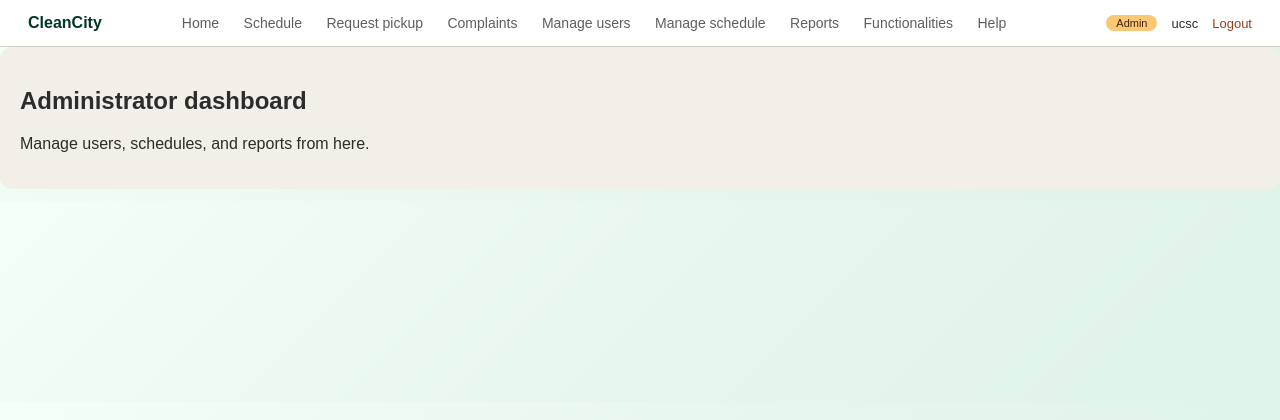
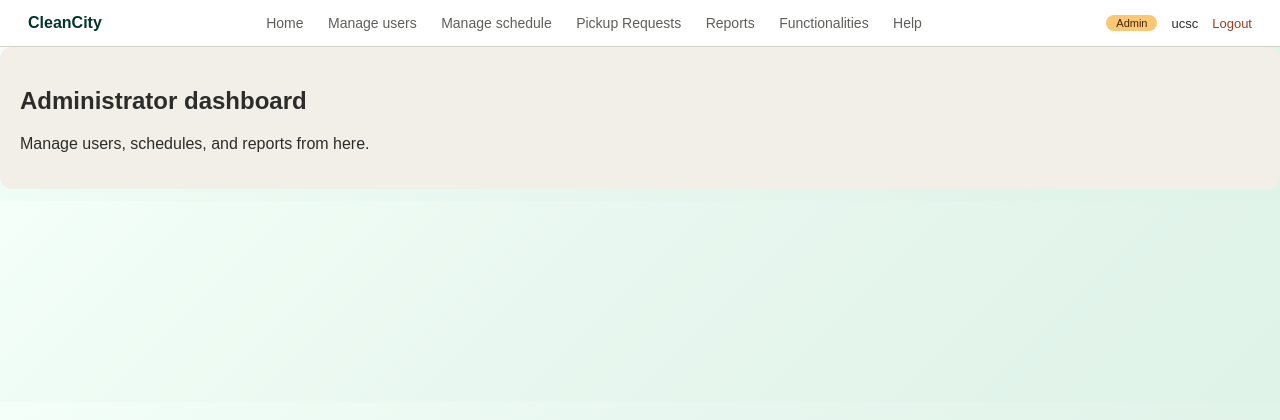
Before and after one commit to xMIRAA/waste-project, a PHP site: page /admin/admin_home.php in a window 1280 px wide. Shown: the top 420 px of the page. Run offline with PHP 8.4, Linux system fonts and the light colour scheme; a user stored in the database is signed in.

Commit message:
Changed the order of the navigation bar.Updated the if-else statement to cleanly divide admin's and resident's buttons

```diff
--- a/shared/navbar.php
+++ b/shared/navbar.php
@@ -1,21 +1,32 @@
 <div class="navbar">
   <div class="navbar-brand">CleanCity</div>
   <div class="navbar-links">
-    <a href="/waste-project/shared/home.php">Home</a>
-    <a href="/waste-project/resident/schedule.php">Schedule</a>
-    <a href="/waste-project/resident/request_pickup.php">Request pickup</a>
-    <a href="/waste-project/resident/complaints.php">Complaints</a>
-    <?php if ($_SESSION['role'] === 'admin'): ?>
+
+    <?php if (isset($_SESSION['role']) && $_SESSION['role'] === 'admin'): ?>
+      <!-- Admin-specific links -->
+      <a href="/waste-project/shared/home.php">Home</a>
       <a href="/waste-project/admin/manage_users.php">Manage users</a>
       <a href="/waste-project/admin/manage_schedule.php">Manage schedule</a>
+      <a href="/waste-project/admin/reports.php">Pickup Requests</a>
       <a href="/waste-project/admin/reports.php">Reports</a>
+      <a href="/waste-project/shared/functionalities.php">Functionalities</a>
+      <a href="/waste-project/shared/help.php">Help</a>
+    <?php else: ?>
+      <!-- Resident / Default user links -->
+      <a href="/waste-project/shared/home.php">Home</a>
+      <a href="/waste-project/resident/schedule.php">Schedule</a>
+      <a href="/waste-project/resident/request_pickup.php">Request pickup</a>
+      <a href="/waste-project/resident/complaints.php">Complaints</a>
+      <a href="/waste-project/shared/functionalities.php">Functionalities</a>
+      <a href="/waste-project/shared/help.php">Help</a>
     <?php endif; ?>
-    <a href="/waste-project/shared/functionalities.php">Functionalities</a>
-    <a href="/waste-project/shared/help.php">Help</a>
+
   </div>
   <div class="navbar-user">
-    <?php if ($_SESSION['role'] === 'admin'): ?><span class="badge-admin">Admin</span><?php endif; ?>
-    <span><?= htmlspecialchars($_SESSION['username']) ?></span>
+    <?php if (isset($_SESSION['role']) && $_SESSION['role'] === 'admin'): ?>
+      <span class="badge-admin">Admin</span>
+    <?php endif; ?>
+    <span><?= htmlspecialchars($_SESSION['username'] ?? '') ?></span>
     <a href="/waste-project/auth/logout.php" class="logout">Logout</a>
   </div>
 </div>
```
